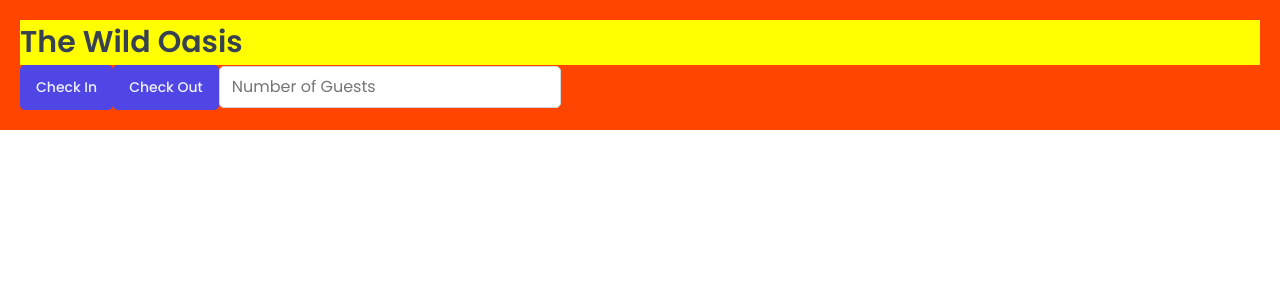
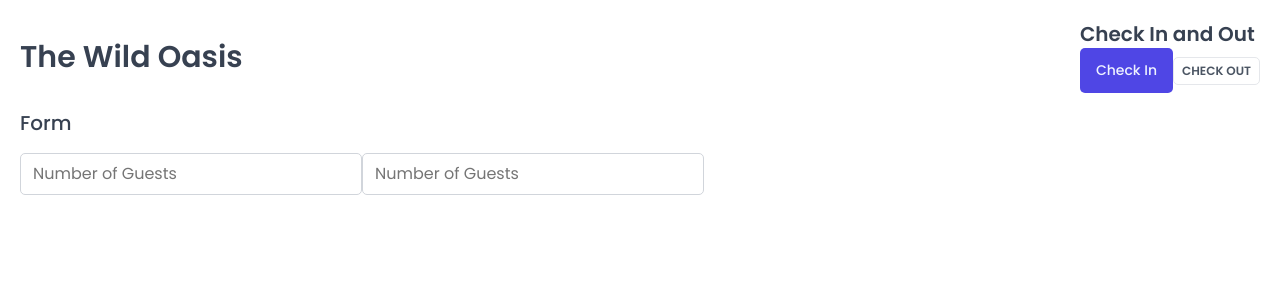
Before and after one commit to Seedling32/wild-oasis-app, a React (Vite) app: page / in a window 1280 px wide. Shown: the top 300 px of the page. Built offline with nearby package versions, Linux system fonts and the light colour scheme; the HTML template or start-up script is replaced by a standard one; a web font is replaced by a local one.

Commit message:
Finish styled components for now.

```diff
--- a/src/App.jsx
+++ b/src/App.jsx
@@ -2,15 +2,11 @@
 import GlobalStyles from './styles/GlobalStyles';
 import Button from './ui/Button';
 import Input from './ui/Input';
-
-const H1 = styled.h1`
-  font-size: 30px;
-  font-weight: 600;
-  background-color: yellow;
-`;
+import Heading from './ui/Heading';
+import Row from './ui/Row';
 
 const StyledApp = styled.div`
-  background-color: orangered;
+  /* background-color: orangered; */
   padding: 20px;
 `;
 
@@ -19,10 +15,25 @@
     <>
       <GlobalStyles />
       <StyledApp>
-        <H1>The Wild Oasis</H1>
-        <Button onClick={() => alert('check in')}>Check In</Button>
-        <Button onClick={() => alert('check out')}>Check Out</Button>
-        <Input type="number" placeholder="Number of Guests"></Input>
+        <Row>
+          <Row type="horizontal">
+            <Heading as="h1">The Wild Oasis</Heading>
+            <div>
+              <Heading as="h2">Check In and Out</Heading>
+              <Button onClick={() => alert('check in')}>Check In</Button>
+              <Button variation="secondary" size="small" onClick={() => alert('check out')}>
+                Check Out
+              </Button>
+            </div>
+          </Row>
+          <Row>
+            <Heading as="h3">Form</Heading>
+            <form>
+              <Input type="number" placeholder="Number of Guests" />
+              <Input type="number" placeholder="Number of Guests" />
+            </form>
+          </Row>
+        </Row>
       </StyledApp>
     </>
   );
--- a/src/ui/Button.jsx
+++ b/src/ui/Button.jsx
@@ -1,67 +1,65 @@
-import styled /*{ css }*/ from 'styled-components';
+import styled, { css } from 'styled-components';
 
-// const sizes = {
-//   small: css`
-//     font-size: 1.2rem;
-//     padding: 0.4rem 0.8rem;
-//     text-transform: uppercase;
-//     font-weight: 600;
-//     text-align: center;
-//   `,
-//   medium: css`
-//     font-size: 1.4rem;
-//     padding: 1.2rem 1.6rem;
-//     font-weight: 500;
-//   `,
-//   large: css`
-//     font-size: 1.6rem;
-//     padding: 1.2rem 2.4rem;
-//     font-weight: 500;
-//   `,
-// };
+const sizes = {
+  small: css`
+    font-size: 1.2rem;
+    padding: 0.4rem 0.8rem;
+    text-transform: uppercase;
+    font-weight: 600;
+    text-align: center;
+  `,
+  medium: css`
+    font-size: 1.4rem;
+    padding: 1.2rem 1.6rem;
+    font-weight: 500;
+  `,
+  large: css`
+    font-size: 1.6rem;
+    padding: 1.2rem 2.4rem;
+    font-weight: 500;
+  `,
+};
 
-// const variations = {
-//   primary: css`
-//     color: var(--color-brand-50);
-//     background-color: var(--color-brand-600);
+const variations = {
+  primary: css`
+    color: var(--color-brand-50);
+    background-color: var(--color-brand-600);
 
-//     &:hover {
-//       background-color: var(--color-brand-700);
-//     }
-//   `,
-//   secondary: css`
-//     color: var(--color-grey-600);
-//     background: var(--color-grey-0);
-//     border: 1px solid var(--color-grey-200);
+    &:hover {
+      background-color: var(--color-brand-700);
+    }
+  `,
+  secondary: css`
+    color: var(--color-grey-600);
+    background: var(--color-grey-0);
+    border: 1px solid var(--color-grey-200);
 
-//     &:hover {
-//       background-color: var(--color-grey-50);
-//     }
-//   `,
-//   danger: css`
-//     color: var(--color-red-100);
-//     background-color: var(--color-red-700);
+    &:hover {
+      background-color: var(--color-grey-50);
+    }
+  `,
+  danger: css`
+    color: var(--color-red-100);
+    background-color: var(--color-red-700);
 
-//     &:hover {
-//       background-color: var(--color-red-800);
-//     }
-//   `,
-// };
+    &:hover {
+      background-color: var(--color-red-800);
+    }
+  `,
+};
 
 const Button = styled.button`
-  font-size: 1.4rem;
-  padding: 1.2rem 1.6rem;
-  font-weight: 500;
   border: none;
   border-radius: var(--border-radius-sm);
-  background-color: var(--color-brand-600);
-  color: var(--color-brand-50);
   box-shadow: var(--box-shadow-sm);
-  cursor: pointer;
 
-  &:hover {
-    background-color: var(--color-brand-700);
-  }
+  ${props => sizes[props.size]}
+  ${props => variations[props.variation]}
 `;
 
+Button.defaultProps = {
+  size: 'medium',
+  variation: 'primary',
+};
+
 export default Button;
--- /dev/null
+++ b/src/ui/Heading.jsx
@@ -0,0 +1,28 @@
+import styled, { css } from 'styled-components';
+
+const Heading = styled.h1`
+  ${props =>
+    props.as === 'h1' &&
+    css`
+      font-size: 3rem;
+      font-weight: 600;
+    `}
+
+  ${props =>
+    props.as === 'h2' &&
+    css`
+      font-size: 2rem;
+      font-weight: 600;
+    `}
+
+  ${props =>
+    props.as === 'h3' &&
+    css`
+      font-size: 2rem;
+      font-weight: 500;
+    `}
+
+  line-height: 1.4;
+`;
+
+export default Heading;
--- /dev/null
+++ b/src/ui/Row.jsx
@@ -0,0 +1,25 @@
+import styled, { css } from 'styled-components';
+
+const Row = styled.div`
+  display: flex;
+
+  ${props =>
+    props.type === 'horizontal' &&
+    css`
+      justify-content: space-between;
+      align-items: center;
+    `}
+
+  ${props =>
+    props.type === 'vertical' &&
+    css`
+      flex-direction: column;
+      gap: 1.6rem;
+    `}
+`;
+
+Row.defaultProps = {
+  type: 'vertical',
+};
+
+export default Row;
```
